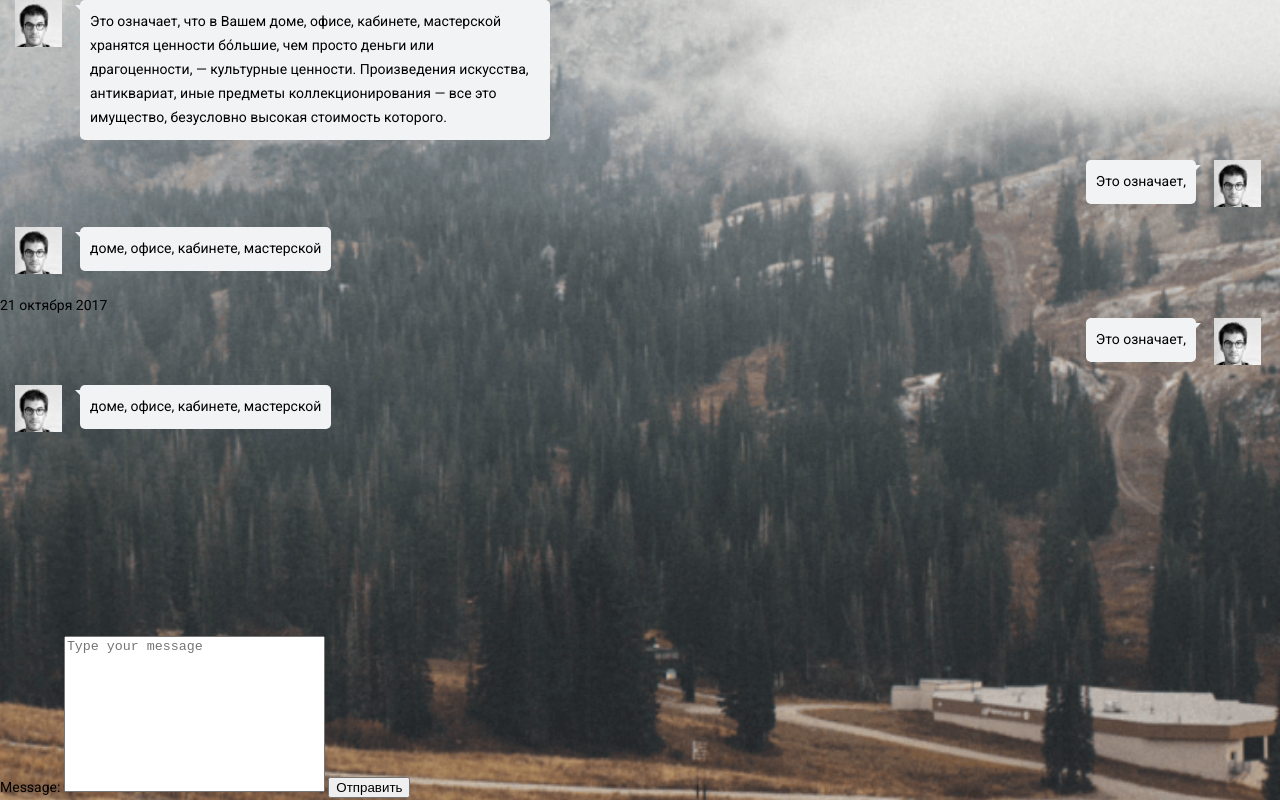
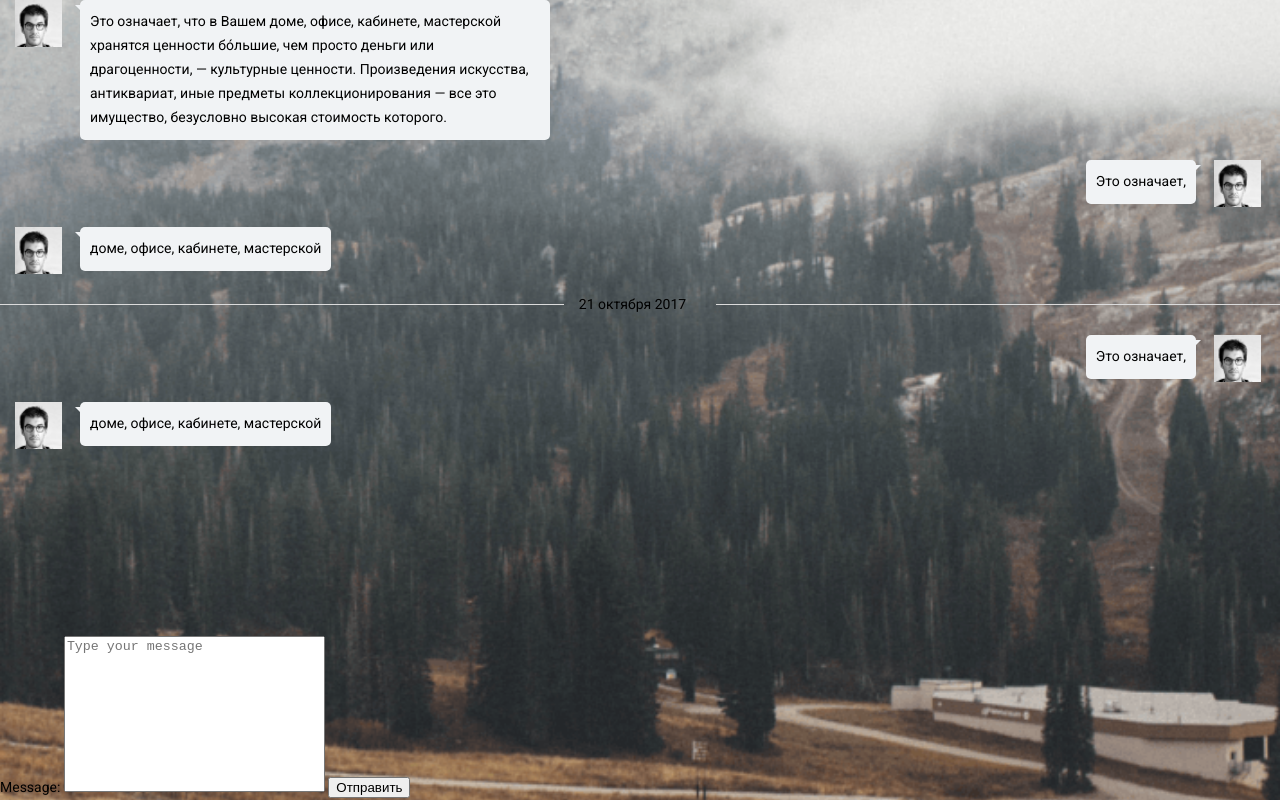
Before and after one commit to alanreidt/chat-layout, a plain HTML site: page index.html in a window 1280 px wide. Drawn offline with Linux system fonts and the light colour scheme.

Commit message:
Add styles for date-divider component

```diff
--- a/style.css
+++ b/style.css
@@ -16,7 +16,8 @@ body {
   flex-direction: column;
   height: 100vh;
 
-  background: url("./img/background.png") #333 center/cover repeat;
+  background: url("./img/background.png") #333 center/cover no-repeat;
+  background-attachment: fixed;
 
   box-sizing: border-box;
 }
@@ -105,6 +106,31 @@ body {
   border-top-color: #F1F3F5;
 }
 
+.date-divider {
+  display: flex;
+  flex-direction: row;
+  align-items: center;
+  justify-content: center;
+
+  width: 100%;
+  height: 0;
+  margin-top: 30px;
+  margin-bottom: 30px;
+
+  border-top: 1px solid #DBDBDB;
+}
+
+.date-divider__text {
+  display: inline-block;
+  vertical-align: top;
+
+  padding-left: 15px;
+  padding-right: 30px;
+
+  background: url("./img/background.png") #333 center/cover no-repeat;
+  background-attachment: fixed;
+}
+
 .chat__pane {
   flex: none;
 }
```
